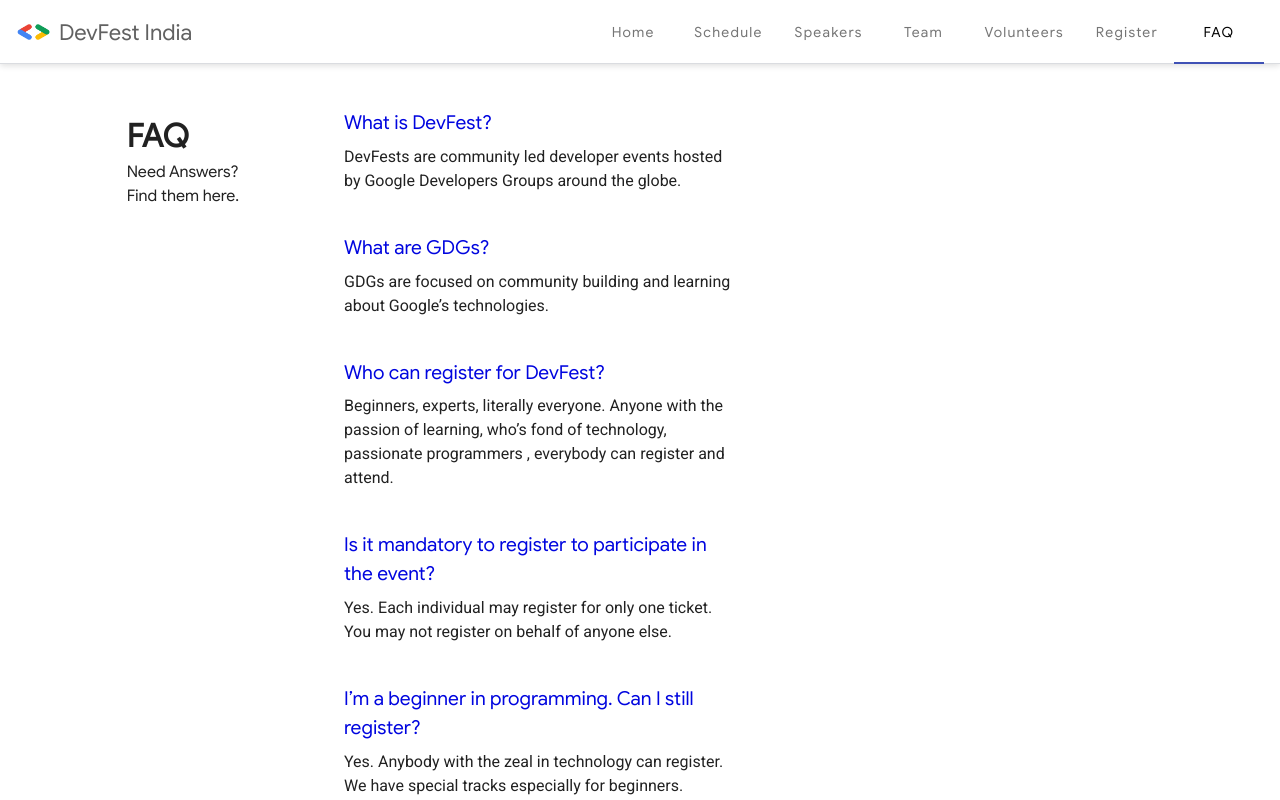
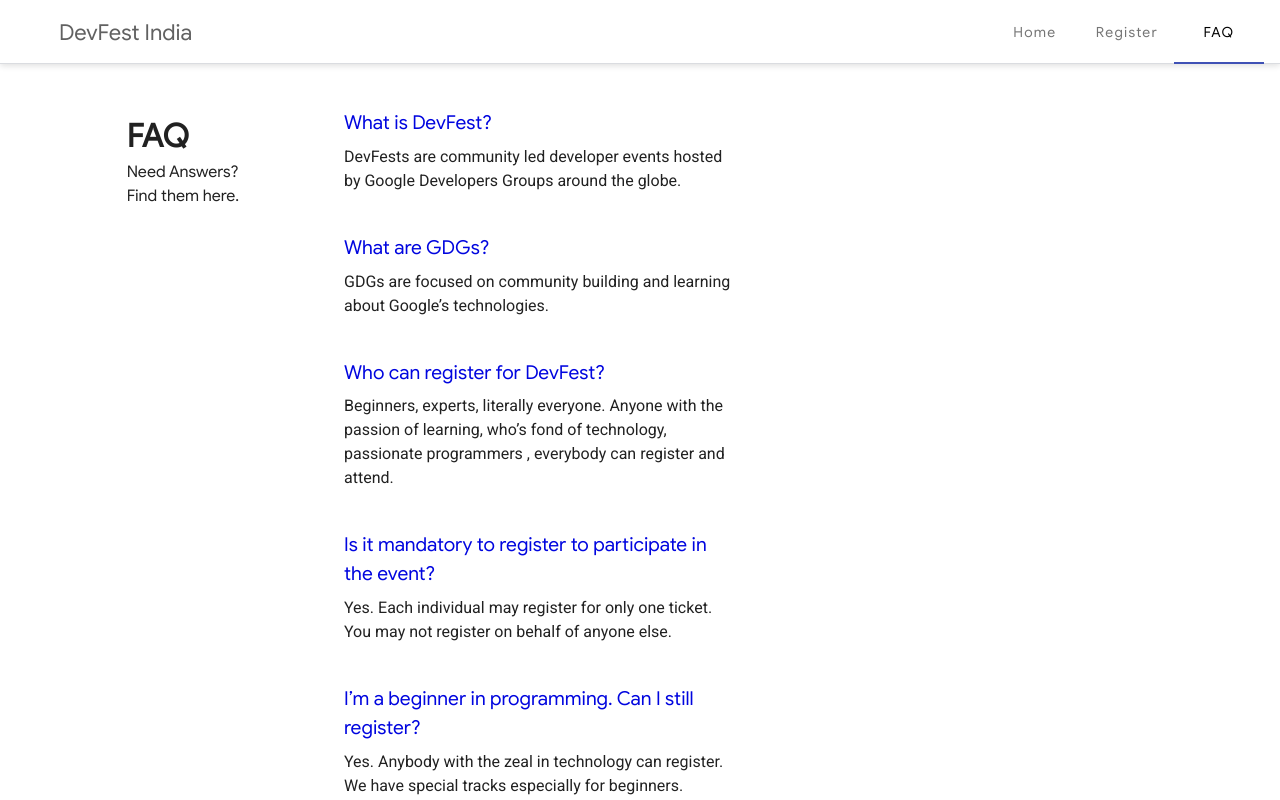
Before and after one commit to devfestindia/devfestindia-2020, a Vue app: page /faq in a window 1280 px wide. Shown: the top 800 px of the page. Built offline with nearby package versions, Linux system fonts and the light colour scheme.

Commit message:
Registration Email apss

```diff
--- a/src/assets/data/faq.json
+++ b/src/assets/data/faq.json
@@ -29,6 +29,6 @@
     },
     {
         "question": "How can I communicate my queries?",
-        "answer": "Reach out to us at: [example@mail.com]"
+        "answer": "Reach out to us at: [devfestindia@gmail.com]"
     }
 ]
--- a/src/components/registration/emailpass.vue
+++ b/src/components/registration/emailpass.vue
@@ -17,6 +17,7 @@
         <v-container>
           <v-row>
             <v-col md="12" cols="12">
+              <div v-if="!userCreated">
                 <v-text-field
                       v-model="email"
                       placeholder="Email"
@@ -27,6 +28,11 @@
                       placeholder="password"
                       outlined
                 ></v-text-field>
+                <v-btn v-on:click="signup" class="indigo">Sign Up</v-btn>
+              </div>
+              <div v-else>
+                <h1>Please verify your email</h1>
+              </div>
             </v-col>
           </v-row>
         </v-container>
@@ -43,6 +49,7 @@
 </template>
 
 <script>
+import FDK from "@/config/firebase";
 export default {
   components: {},
   data() {
@@ -50,7 +57,35 @@
       email:'',
       password:'',
       dialog: false,
+      userCreated: false,
+      user:{}
     };
   },
+  methods:{
+    signup(){
+      FDK.auth.createUserWithEmailAndPassword(this.email, this.password).catch(e=>{
+        console.log(e)
+      })
+      this.checkUser()
+
+    },
+    checkUser(){
+      FDK.auth.onAuthStateChanged((user)=> {
+        console.log(user)
+        FDK.auth.sendEmailVerification().then(function() {
+        // Email sent.
+          this.userCreated = true
+        }).catch(function(error) {
+          // An error happened.
+        });
+
+      }).catch(e=>{
+        console.log(e)
+      })
+
+
+
+    }
+  }
 };
 </script>
--- a/src/router/index.js
+++ b/src/router/index.js
@@ -14,15 +14,15 @@
       color: 'white'
     }
   },
-  {
-    path: '/schedule',
-    name: 'Schedule',
-    component: () => import(/* webpackChunkName: "agenda" */ '../views/Schedule.vue'),
-    meta: {
-      title: 'Schedule | DevFest India',
-      color: 'white'
-    }
-  },
+  // {
+  //   path: '/schedule',
+  //   name: 'Schedule',
+  //   component: () => import(/* webpackChunkName: "agenda" */ '../views/Schedule.vue'),
+  //   meta: {
+  //     title: 'Schedule | DevFest India',
+  //     color: 'white'
+  //   }
+  // },
   {
     path: '/community-guidelines',
     name: 'Community Guidelines',
@@ -32,24 +32,24 @@
       color: 'white'
     }
   },
-  {
-    path: '/partners',
-    name: 'Partners',
-    component: () => import(/* webpackChunkName: "partners" */ '../views/Partners.vue'),
-    meta: {
-      title: 'Partners | DevFest India',
-      color: 'white'
-    }
-  },
-  {
-    path: '/volunteers',
-    name: 'Volunteers',
-    component: () => import(/* webpackChunkName: "volunteers" */ '../views/Volunteers.vue'),
-    meta: {
-      title: 'Volunteers | DevFest India',
-      color: 'white'
-    }
-  },
+  // {
+  //   path: '/partners',
+  //   name: 'Partners',
+  //   component: () => import(/* webpackChunkName: "partners" */ '../views/Partners.vue'),
+  //   meta: {
+  //     title: 'Partners | DevFest India',
+  //     color: 'white'
+  //   }
+  // },
+  // {
+  //   path: '/volunteers',
+  //   name: 'Volunteers',
+  //   component: () => import(/* webpackChunkName: "volunteers" */ '../views/Volunteers.vue'),
+  //   meta: {
+  //     title: 'Volunteers | DevFest India',
+  //     color: 'white'
+  //   }
+  // },
   {
     path: '/registration',
     name: 'Registration',
@@ -59,15 +59,15 @@
       color: 'white'
     }
   },
-  {
-    path: '/speakers',
-    name: 'Speakers',
-    component: () => import(/* webpackChunkName: "speakers" */ '../views/Speakers.vue'),
-    meta: {
-      title: 'Speakers | DevFest India',
-      color: 'white'
-    }
-  },
+  // {
+  //   path: '/speakers',
+  //   name: 'Speakers',
+  //   component: () => import(/* webpackChunkName: "speakers" */ '../views/Speakers.vue'),
+  //   meta: {
+  //     title: 'Speakers | DevFest India',
+  //     color: 'white'
+  //   }
+  // },
   {
     path: '/faq',
     name: 'FAQ',
@@ -86,15 +86,15 @@
       color: 'white'
     }
   },
-  {
-    path: '/team',
-    name: 'Team',
-    component: () => import(/* webpackChunkName: "team" */ '../views/Team.vue'),
-    meta: {
-      title: 'Team | DevFest India',
-      color: 'white'
-    }
-  },
+  // {
+  //   path: '/team',
+  //   name: 'Team',
+  //   component: () => import(/* webpackChunkName: "team" */ '../views/Team.vue'),
+  //   meta: {
+  //     title: 'Team | DevFest India',
+  //     color: 'white'
+  //   }
+  // },
   {
     path: '/tc',
     name: 'ParticipationTerms',
--- a/src/store/index.js
+++ b/src/store/index.js
@@ -16,42 +16,42 @@
           showBottomNav: true,
         },
       },
-      {
-        text: "Schedule",
-        to: "/schedule",
-        icon: 'mdi-format-float-left',
-        meta: {
-          showToolbar: true,
-          showBottomNav: true,
-        },
-      },
-      {
-        text: "Speakers",
-        to: "/speakers",
-        icon: 'mdi-account-switch',
-        meta: {
-          showToolbar: true,
-          showBottomNav: true,
-        },
-      },
-      {
-        text: "Team",
-        to: "/team",
-        icon: "mdi-account-multiple",
-        meta: {
-          showToolbar: true,
-          showBottomNav: false,
-        },
-      },
-      {
-        text: "Volunteers",
-        to: "/volunteers",
-        icon: 'mdi-account-switch',
-        meta: {
-          showToolbar: true,
-          showBottomNav: false,
-        },
-      },
+      // {
+      //   text: "Schedule",
+      //   to: "/schedule",
+      //   icon: 'mdi-format-float-left',
+      //   meta: {
+      //     showToolbar: true,
+      //     showBottomNav: true,
+      //   },
+      // },
+      // {
+      //   text: "Speakers",
+      //   to: "/speakers",
+      //   icon: 'mdi-account-switch',
+      //   meta: {
+      //     showToolbar: true,
+      //     showBottomNav: true,
+      //   },
+      // },
+      // {
+      //   text: "Team",
+      //   to: "/team",
+      //   icon: "mdi-account-multiple",
+      //   meta: {
+      //     showToolbar: true,
+      //     showBottomNav: false,
+      //   },
+      // },
+      // {
+      //   text: "Volunteers",
+      //   to: "/volunteers",
+      //   icon: 'mdi-account-switch',
+      //   meta: {
+      //     showToolbar: true,
+      //     showBottomNav: false,
+      //   },
+      // },
       {
         text: "Register",
         to: "/registration",
--- a/src/views/Registration.vue
+++ b/src/views/Registration.vue
@@ -67,6 +67,8 @@
                   >
                     <v-icon size="20px" left>mdi-google</v-icon>Sign In with Google
                   </v-btn>
+
+                  <EmailPass class="mt-5 ml-2"/>
 
                   <p class="mt-5 google-font">If you don't have any Google account, please fill your entry in <a v-if="maindata.googlefromforregistration" target="_blank" rel="noreferrer" style="color:#0005DF" :href="maindata.googlefromforregistration">this</a> form.</p>
                 </div>
@@ -737,6 +739,7 @@
   }),
   components: {
     Snackbar: () => import("@/components/common/Snackbar"),
+    EmailPass: ()=> import("@/components/registration/emailpass")
   },
   mounted() {
     this.checkAuth();
```
Lines whose indentation alone changed are shown as unchanged.
